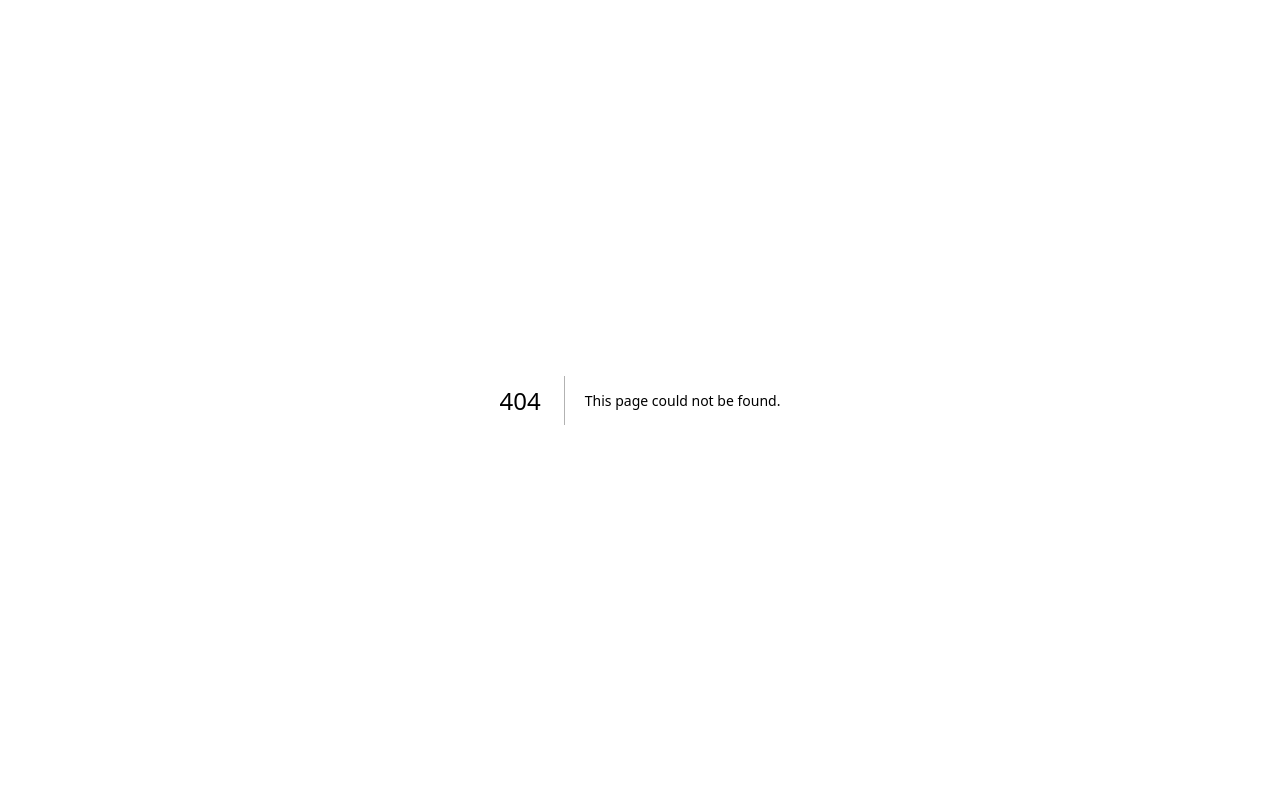
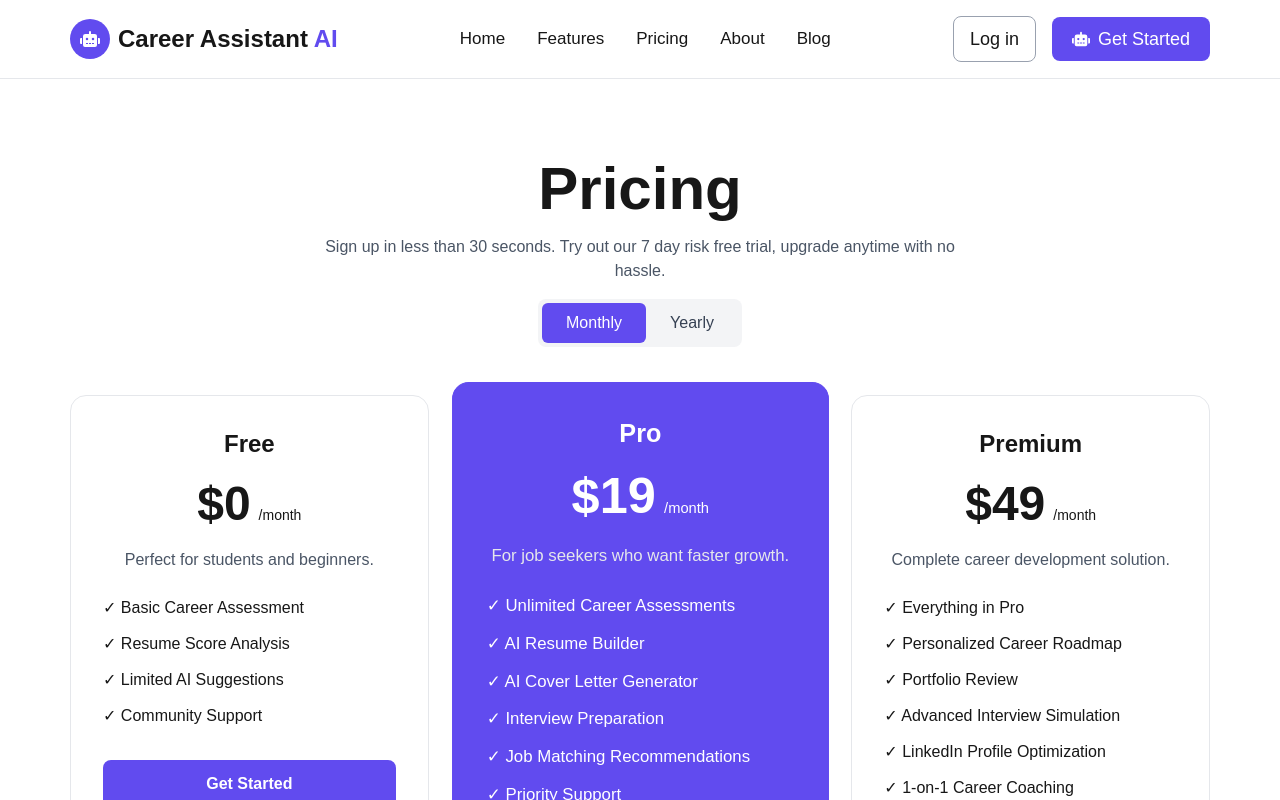
Before and after one commit to rajibulislam60/careerassist-ai, a Next.js app: page /client/pricing in a window 1280 px wide. Before the commit this address had no page. Shown: the top 800 px of the page. Built offline with nearby package versions, Linux system fonts and the light colour scheme.

Commit message:
pricing and about area design done

```diff
--- /dev/null
+++ b/src/app/client/about/AboutHomePage.jsx
@@ -0,0 +1,83 @@
+"use client";
+
+import React from "react";
+import Container from "./../../../container/Container";
+
+export default function AboutHomePage() {
+  return (
+    <div className="py-20">
+      <Container>
+        {/* Header */}
+        <div className="text-center mb-16">
+          <h1 className="text-4xl lg:text-6xl font-bold">About Us</h1>
+          <p className="text-gray-600 mt-4 max-w-2xl mx-auto">
+            We are building an AI-powered career assistant to help students and
+            job seekers achieve their dream jobs faster and smarter.
+          </p>
+        </div>
+
+        {/* Content Section */}
+        <div className="grid md:grid-cols-2 gap-10 items-center">
+          {/* Left Side Text */}
+          <div>
+            <h2 className="text-2xl font-semibold mb-4">Our Mission</h2>
+            <p className="text-gray-600 mb-6">
+              Our mission is to empower individuals with the right tools,
+              guidance, and AI technology to build strong careers. We focus on
+              resume building, interview preparation, and personalized career
+              roadmaps.
+            </p>
+
+            <h2 className="text-2xl font-semibold mb-4">Why Choose Us?</h2>
+            <ul className="space-y-3 text-gray-700">
+              <li>✔ AI-powered career guidance</li>
+              <li>✔ Real-time resume analysis</li>
+              <li>✔ Personalized job recommendations</li>
+              <li>✔ Easy-to-use modern interface</li>
+              <li>✔ Built for students & professionals</li>
+            </ul>
+          </div>
+
+          {/* Right Side Card */}
+          <div className="bg-[#614bef] text-white p-10 rounded-2xl shadow-lg">
+            <h3 className="text-2xl font-bold mb-4">What We Provide</h3>
+
+            <p className="mb-6 text-gray-100">
+              A complete career development ecosystem that helps you grow from
+              beginner to professional level.
+            </p>
+
+            <div className="space-y-3">
+              <div className="bg-white/10 p-3 rounded-lg">
+                AI Resume Builder
+              </div>
+              <div className="bg-white/10 p-3 rounded-lg">
+                Interview Preparation System
+              </div>
+              <div className="bg-white/10 p-3 rounded-lg">
+                Career Roadmap Generator
+              </div>
+              <div className="bg-white/10 p-3 rounded-lg">
+                Job Matching System
+              </div>
+            </div>
+          </div>
+        </div>
+
+        {/* Bottom Section */}
+        <div className="mt-20 text-center">
+          <h2 className="text-3xl font-semibold">
+            Start Your Career Journey Today
+          </h2>
+          <p className="text-gray-600 mt-3">
+            Join thousands of users already improving their careers with us.
+          </p>
+
+          <button className="mt-6 px-8 py-3 bg-[#614bef] text-white rounded-lg font-medium hover:opacity-90 transition">
+            Get Started
+          </button>
+        </div>
+      </Container>
+    </div>
+  );
+}
--- /dev/null
+++ b/src/app/client/about/page.js
@@ -0,0 +1,9 @@
+import AboutHomePage from "./AboutHomePage";
+
+export default function page() {
+  return (
+    <div>
+      <AboutHomePage />
+    </div>
+  );
+}
--- a/src/app/client/landingpage/Navbar.jsx
+++ b/src/app/client/landingpage/Navbar.jsx
@@ -24,26 +24,35 @@ export default function Navbar() {
 
           <div className="hidden lg:block">
             <ul className="flex gap-8 items-center text-[17px] font-medium">
+              <Link href="/client">
                 <li className="hover:text-[#614bef] cursor-pointer transition-all duration-300">
                   Home
                 </li>
+              </Link>
+
               <Link href="/client/features">
                 <li className="hover:text-[#614bef] cursor-pointer transition-all duration-300">
                   Features
                 </li>
               </Link>
 
+              <Link href="/client/pricing">
                 <li className="hover:text-[#614bef] cursor-pointer transition-all duration-300">
                   Pricing
                 </li>
+              </Link>
 
+              <Link href="/client/about">
                 <li className="hover:text-[#614bef] cursor-pointer transition-all duration-300">
                   About
                 </li>
+              </Link>
 
+              <Link href="/client/blog">
                 <li className="hover:text-[#614bef] cursor-pointer transition-all duration-300">
                   Blog
                 </li>
+              </Link>
             </ul>
           </div>
 
--- /dev/null
+++ b/src/app/client/pricing/PricingHomePage.jsx
@@ -0,0 +1,148 @@
+"use client";
+
+import React, { useState } from "react";
+import Container from "./../../../container/Container";
+
+const plans = [
+  {
+    name: "Free",
+    monthlyPrice: "$0",
+    yearlyPrice: "$0",
+    description: "Perfect for students and beginners.",
+    features: [
+      "Basic Career Assessment",
+      "Resume Score Analysis",
+      "Limited AI Suggestions",
+      "Community Support",
+    ],
+    button: "Get Started",
+    featured: false,
+  },
+  {
+    name: "Pro",
+    monthlyPrice: "$19",
+    yearlyPrice: "$190",
+    description: "For job seekers who want faster growth.",
+    features: [
+      "Unlimited Career Assessments",
+      "AI Resume Builder",
+      "AI Cover Letter Generator",
+      "Interview Preparation",
+      "Job Matching Recommendations",
+      "Priority Support",
+    ],
+    button: "Start Pro",
+    featured: true,
+  },
+  {
+    name: "Premium",
+    monthlyPrice: "$49",
+    yearlyPrice: "$490",
+    description: "Complete career development solution.",
+    features: [
+      "Everything in Pro",
+      "Personalized Career Roadmap",
+      "Portfolio Review",
+      "Advanced Interview Simulation",
+      "LinkedIn Profile Optimization",
+      "1-on-1 Career Coaching",
+    ],
+    button: "Go Premium",
+    featured: false,
+  },
+];
+
+export default function PricingHomePage() {
+  const [billing, setBilling] = useState("monthly");
+
+  return (
+    <div className="py-20">
+      <Container>
+        <div className="text-center">
+          <h2 className="text-3xl lg:text-6xl font-semibold">Pricing</h2>
+
+          <p className="text-gray-600 py-4 max-w-2xl mx-auto">
+            Sign up in less than 30 seconds. Try out our 7 day risk free trial,
+            upgrade anytime with no hassle.
+          </p>
+
+          {/* Toggle Button */}
+          <div className="inline-flex bg-gray-100 rounded-lg p-1 mb-12">
+            <button
+              onClick={() => setBilling("monthly")}
+              className={`px-6 py-2 rounded-md font-medium transition-all cursor-pointer ${
+                billing === "monthly"
+                  ? "bg-[#614bef] text-white"
+                  : "text-gray-700"
+              }`}
+            >
+              Monthly
+            </button>
+
+            <button
+              onClick={() => setBilling("yearly")}
+              className={`px-6 py-2 rounded-md font-medium transition-all cursor-pointer ${
+                billing === "yearly"
+                  ? "bg-[#614bef] text-white"
+                  : "text-gray-700"
+              }`}
+            >
+              Yearly
+            </button>
+          </div>
+
+          {/* Pricing Cards */}
+          <div className="grid md:grid-cols-2 lg:grid-cols-3 gap-8">
+            {plans.map((item, index) => (
+              <div
+                key={index}
+                className={`rounded-2xl p-8 border transition-all ${
+                  item.featured
+                    ? "bg-[#614bef] text-white border-[#614bef] scale-105"
+                    : "bg-white border-gray-200"
+                }`}
+              >
+                <h3 className="text-2xl font-bold">{item.name}</h3>
+
+                <div className="my-5">
+                  <span className="text-5xl font-bold">
+                    {billing === "monthly"
+                      ? item.monthlyPrice
+                      : item.yearlyPrice}
+                  </span>
+                  <span className="text-sm ml-2">
+                    /{billing === "monthly" ? "month" : "year"}
+                  </span>
+                </div>
+
+                <p
+                  className={`mb-6 ${
+                    item.featured ? "text-gray-200" : "text-gray-600"
+                  }`}
+                >
+                  {item.description}
+                </p>
+
+                <ul className="space-y-3 text-left mb-8">
+                  {item.features.map((feature, i) => (
+                    <li key={i}>✓ {feature}</li>
+                  ))}
+                </ul>
+
+                <button
+                  className={`w-full py-3 rounded-lg font-semibold cursor-pointer ${
+                    item.featured
+                      ? "bg-white text-[#614bef]"
+                      : "bg-[#614bef] text-white"
+                  }`}
+                >
+                  {item.button}
+                </button>
+              </div>
+            ))}
+          </div>
+        </div>
+      </Container>
+    </div>
+  );
+}
--- /dev/null
+++ b/src/app/client/pricing/page.js
@@ -0,0 +1,9 @@
+import PricingHomePage from "./PricingHomePage";
+
+export default function page() {
+  return (
+    <div>
+      <PricingHomePage />
+    </div>
+  );
+}
```
Lines whose indentation alone changed are shown as unchanged.
